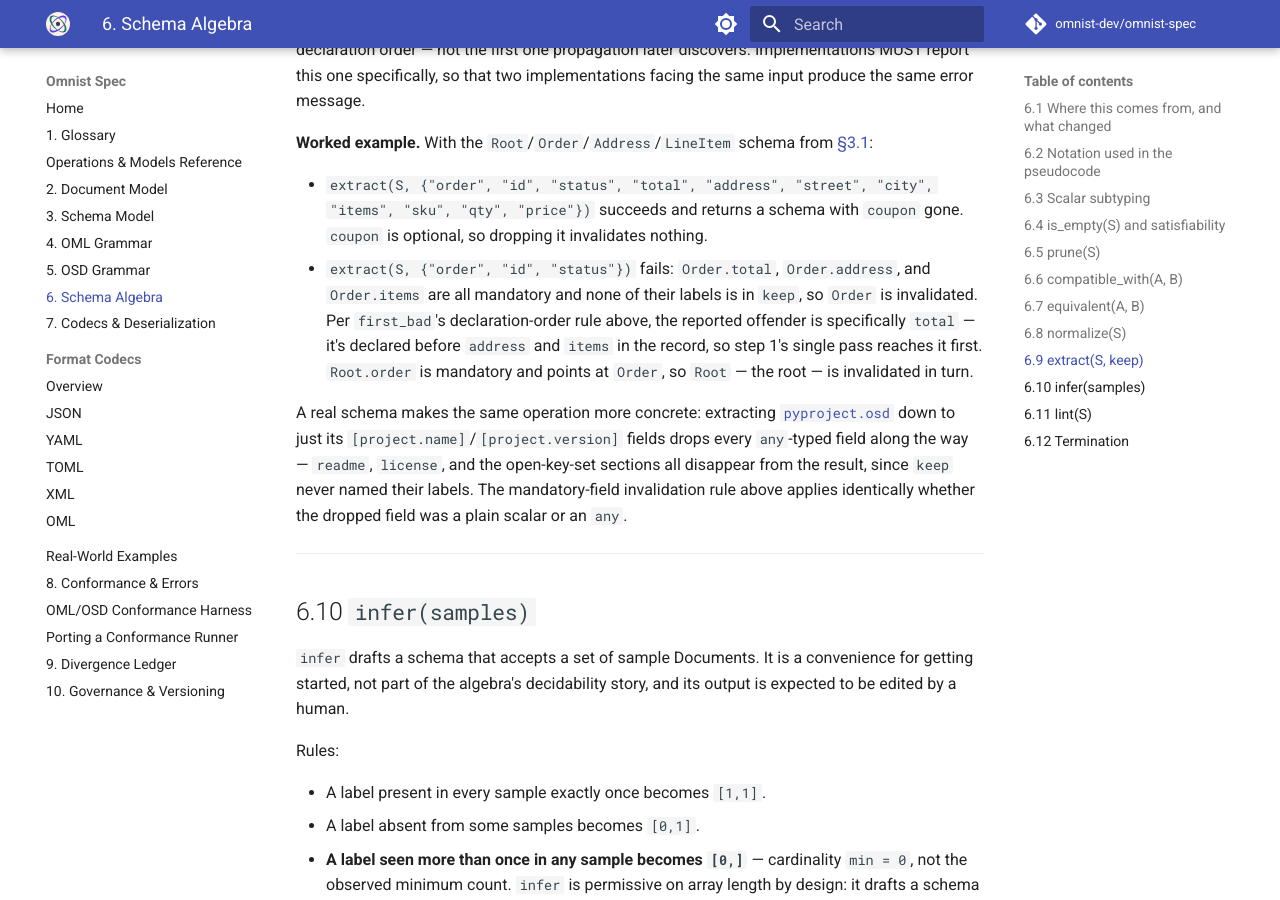
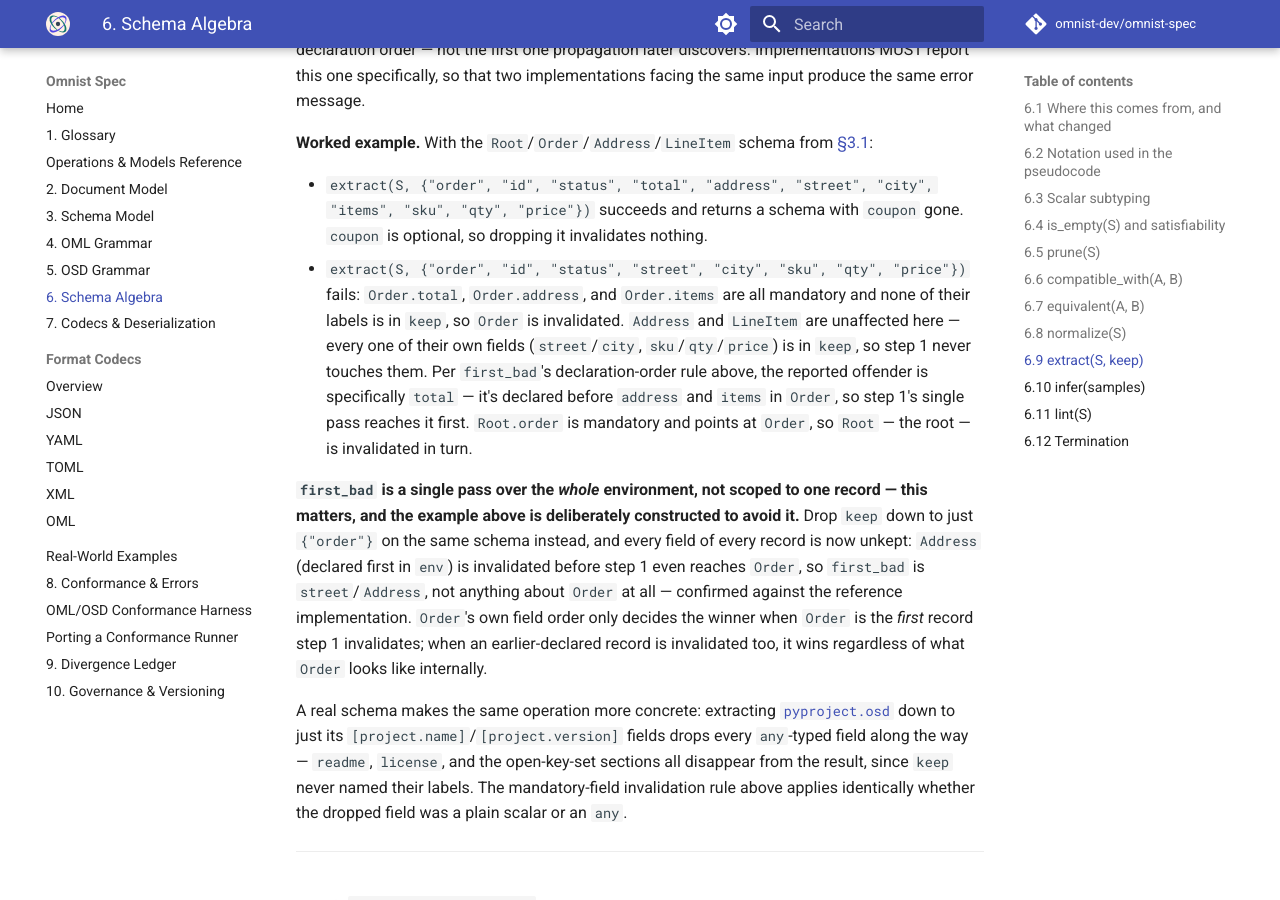
Before and after one commit to omnist-dev/omnist-spec, an MkDocs documentation site: the page built from docs/06-schema-algebra.md, in a window 1280 px wide and 900 px high, scrolled down 9684 px. Built offline with MkDocs 1.6.1 and Material for MkDocs 9.7.7, drawn with Linux system fonts in a browser that asks for light colours; comment, search, counter and statistics services are not loaded.

Commit message:
Fix Sec6.9 extract worked example: first_bad is a global pass, example didn't account for it (#36)
Confirmed by hand-tracing the pseudocode AND against the live reference
implementation: for the original worked example's keep set
({"order","id","status"}), Address (declared first in Sec3.1's env) is
invalidated in step 1 before Order even loads, since neither of its own
fields (street/city) is kept -- first_bad is genuinely street/Address,
not total/Order as the prose claimed. The rule/pseudocode was correct
(and already what omnist implements); the worked example's prose was
wrong, having only reasoned about Order's own field order in isolation
without accounting for Address/LineItem being invalidated in the same
step-1 pass, by the same rule, one paragraph earlier.

Resolution (option 1 of the issue's two, decided per Sec10.4): keep the
pseudocode as authoritative -- it's simpler, already correctly
implemented, and doesn't need a more complex "scoped to the record that
reaches root" redefinition. Fix the example instead: widened its keep
set (added street/city/sku/qty/price) so Address and LineItem are never
touched, isolating the illustration to Order's own field order exactly
as originally intended. Verified live: now correctly reports total/Order,
matching the original prose's stated answer and reasoning.

Added an explicit new paragraph stating first_bad's true scope (a
single pass over the *whole* environment, never scoped to one record)
and a from-the-same-schema companion case (keep={"order"} only) that
makes the cross-record behavior unmistakable, verified live to produce
street/Address.

Added two test-suite/extract/extract.json vectors matching both cases
(within-record declaration order, and the global-pass cross-record
case) per Sec10.2's spec-TDD workflow -- no vector previously exercised
first_bad's selection at all, which is presumably why this went
unnoticed across all three existing ports until omnist-go's from-scratch
build hit it. Suite is now 148 vectors.

Strict mkdocs build clean (only the two pre-existing, unrelated
grammar-file link warnings).

```diff
--- a/docs/06-schema-algebra.md
+++ b/docs/06-schema-algebra.md
@@ -493,13 +493,27 @@ implementations facing the same input produce the same error message.
 - `extract(S, {"order", "id", "status", "total", "address", "street", "city",
   "items", "sku", "qty", "price"})` succeeds and returns a schema with `coupon`
   gone. `coupon` is optional, so dropping it invalidates nothing.
-- `extract(S, {"order", "id", "status"})` fails: `Order.total`, `Order.address`,
-  and `Order.items` are all mandatory and none of their labels is in `keep`, so
-  `Order` is invalidated. Per `first_bad`'s declaration-order rule above, the
-  reported offender is specifically `total` — it's declared before `address`
-  and `items` in the record, so step 1's single pass reaches it first.
-  `Root.order` is mandatory and points at `Order`, so `Root` — the root — is
-  invalidated in turn.
+- `extract(S, {"order", "id", "status", "street", "city", "sku", "qty",
+  "price"})` fails: `Order.total`, `Order.address`, and `Order.items` are all
+  mandatory and none of their labels is in `keep`, so `Order` is invalidated.
+  `Address` and `LineItem` are unaffected here — every one of their own
+  fields (`street`/`city`, `sku`/`qty`/`price`) is in `keep`, so step 1 never
+  touches them. Per `first_bad`'s declaration-order rule above, the reported
+  offender is specifically `total` — it's declared before `address` and
+  `items` in `Order`, so step 1's single pass reaches it first. `Root.order`
+  is mandatory and points at `Order`, so `Root` — the root — is invalidated
+  in turn.
+
+  **`first_bad` is a single pass over the *whole* environment, not scoped to
+  one record — this matters, and the example above is deliberately
+  constructed to avoid it.** Drop `keep` down to just `{"order"}` on the same
+  schema instead, and every field of every record is now unkept: `Address`
+  (declared first in `env`) is invalidated before step 1 even reaches
+  `Order`, so `first_bad` is `street`/`Address`, not anything about `Order`
+  at all — confirmed against the reference implementation. `Order`'s own
+  field order only decides the winner when `Order` is the *first* record
+  step 1 invalidates; when an earlier-declared record is invalidated too,
+  it wins regardless of what `Order` looks like internally.
 
 A real schema makes the same operation more concrete: extracting
 [`pyproject.osd`](examples/pyproject/pyproject.osd) down to just its
```
Also changed, not shown: 1 other file.
